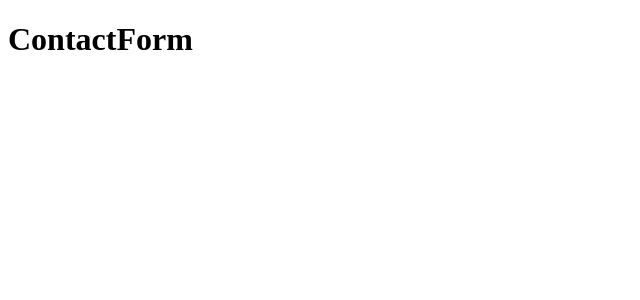
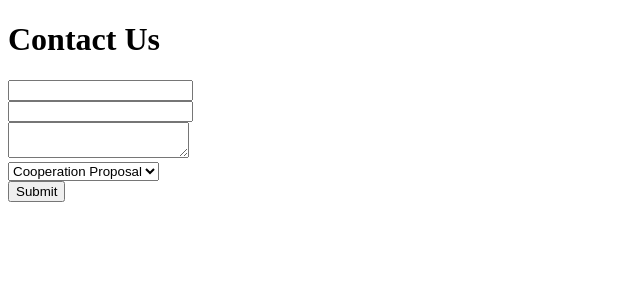
Before and after one commit to wiktormusial/contact-form, a React app in the folder frontend/: page / in a window 1280 px wide. Shown: the top 300 px of the page, without its empty margins (0-640 px from the left). Built offline with nearby package versions, Linux system fonts and the light colour scheme; the HTML template or start-up script is replaced by a standard one.

Commit message:
Create ContactForm structure

```diff
--- a/frontend/src/components/ContactForm/ContactForm.js
+++ b/frontend/src/components/ContactForm/ContactForm.js
@@ -1,7 +1,41 @@
 import React from 'react'
+import { Formik, Form, Field } from 'formik';
 
 export default function ContactForm() {
+
+  function formSubmit(values) {
+    alert(values)
+  }
+
   return (
-    <h1>ContactForm</h1>
+    <div>
+      <h1>Contact Us</h1>
+      <Formik
+        initialValues={{
+          author: '',
+          title: '',
+          body: '',
+          category: 1,
+        }}
+        onSubmit={(values) => formSubmit(values)}
+      >
+      {({ errors, touched  }) => (
+        <Form>
+          <Field type="email" name="author"/><br/>
+          {errors.author && touched.author && <div>{errors.author}</div>}
+          <Field name="title"/><br/>
+          {errors.title && touched.title && <div>{errors.title}</div>}
+          <Field name="body" as="textarea"/><br/>
+          {errors.body && touched.body && <div>{errors.body}</div>}
+          <Field name="category" as="select">
+            <option value="1">Cooperation Proposal</option>
+          </Field><br/>
+          <button type="submit">
+            Submit
+          </button>
+        </Form>
+      )}
+      </Formik>
+    </div>
   )
 }
```
